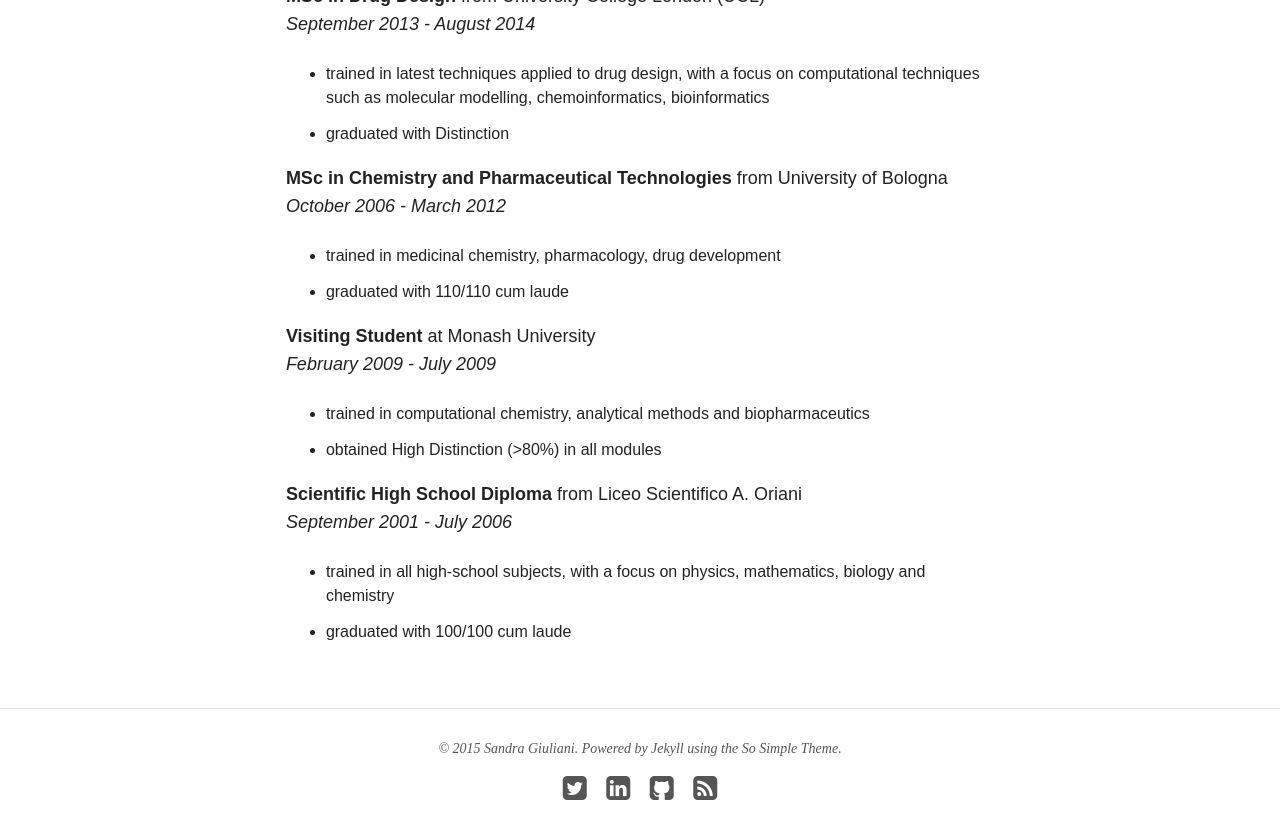
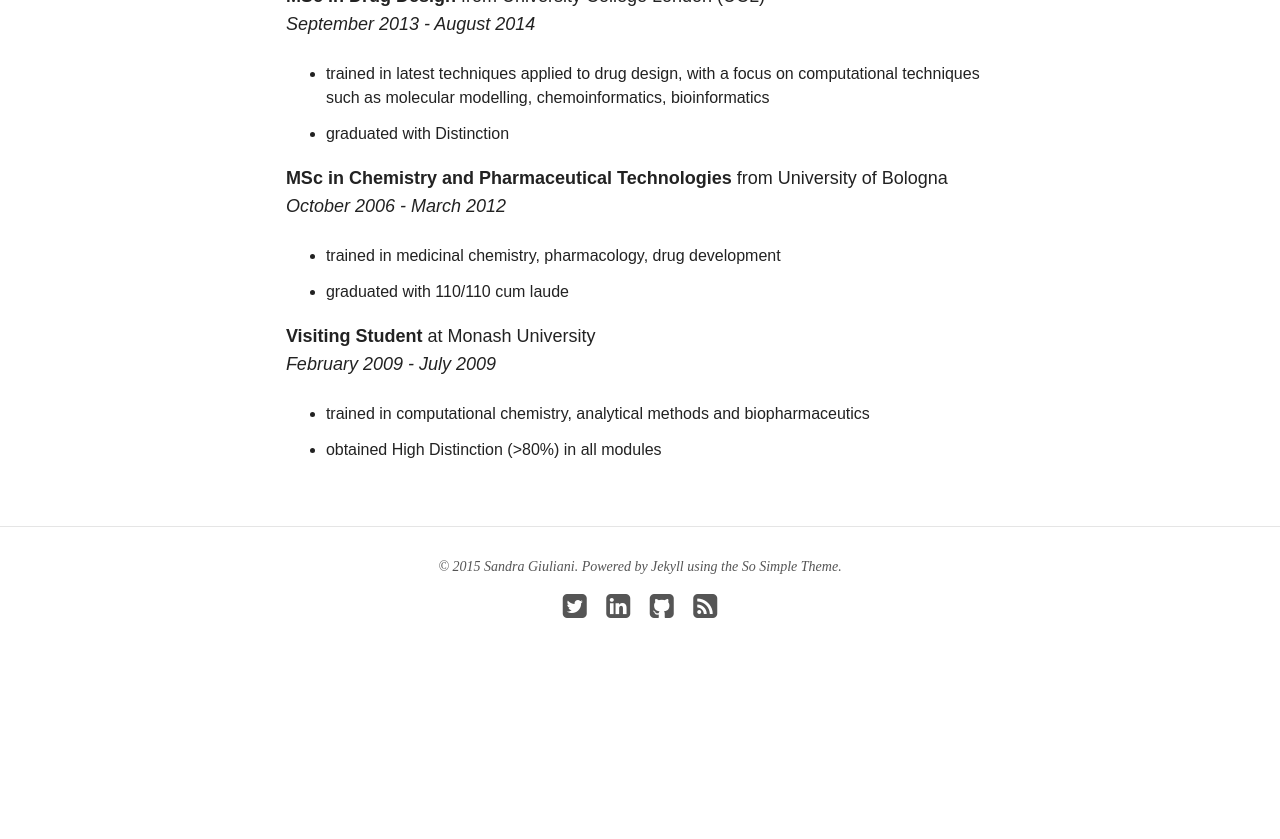
Before and after one commit to sandygiuliani/sandygiuliani.github.io, a Jekyll site: the page built from cv/index.md, in a window 1280 px wide and 900 px high, scrolled down 1463 px. Shown: the top 839 px of the window. Built offline with Jekyll 4.4.1, drawn with Linux system fonts in a browser that asks for light colours; nearby versions of some CDN libraries; after the commit the page ends 2181 px from its top, so only the background shows below that; some of the changed text lies outside the part shown.

```diff
--- a/cv/index.md
+++ b/cv/index.md
@@ -24,7 +24,7 @@ date: 2015-11-08T15:02:56+00:00
 * developed an *in silico* biopharmaceutical model to support a New Drug Application
 * organised and facilitated an internal team building event for over 200 people
 
-**Chemo/bioinformatician, visiting student** at London School of Hygiene and Tropical Medicine
+**Chemo/bioinformatician, visiting student** at [London School of Hygiene and Tropical Medicine](http://www.lshtm.ac.uk/)
 *April 2014 - August 2014*
 
 * developed a computational drug repositioning protocol to be applied to schistosomiasis
@@ -60,9 +60,3 @@ date: 2015-11-08T15:02:56+00:00
 
 * trained in computational chemistry, analytical methods and biopharmaceutics
 * obtained High Distinction (>80%) in all modules
-
-**Scientific High School Diploma** from Liceo Scientifico A. Oriani
-*September 2001 - July 2006*
-
-* trained in all high-school subjects, with a focus on physics, mathematics, biology and chemistry
-* graduated with 100/100 cum laude
```
Also changed, not shown: contact/index.md (+2 -2 lines).
